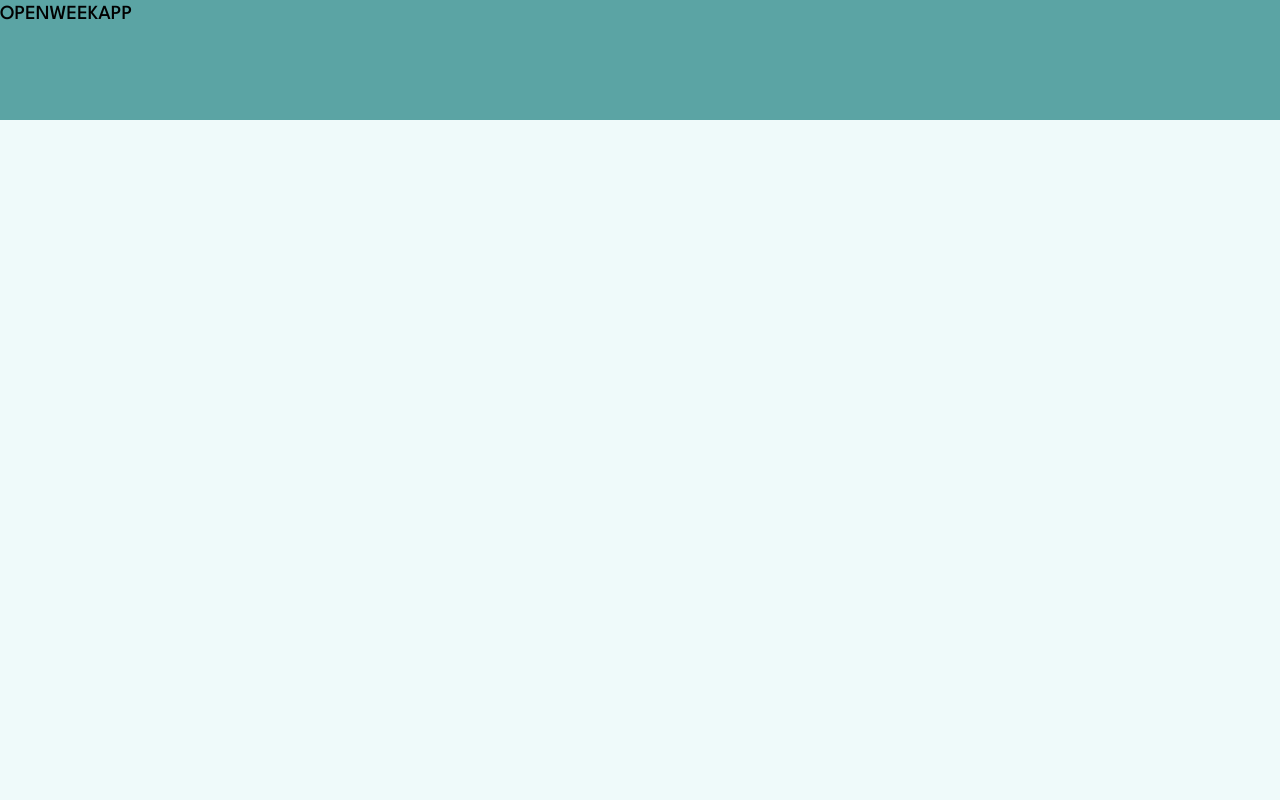
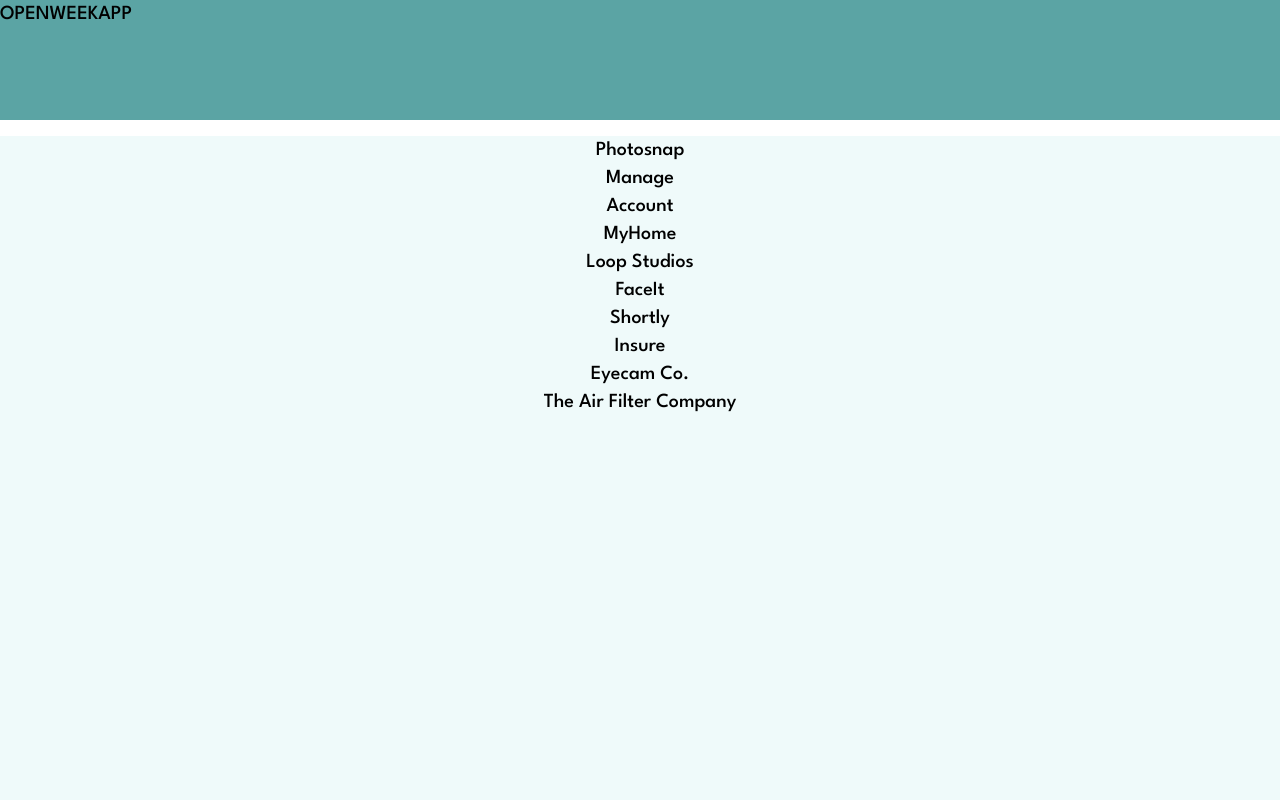
Before and after one commit to Open-Bootcamp/portal-de-empleo, a React (Vite) app: page / in a window 1280 px wide. Shown: the top 800 px of the page. Built offline with nearby package versions, Linux system fonts and the light colour scheme.

Commit message:
add cards container and cards component

```diff
--- a/src/App.jsx
+++ b/src/App.jsx
@@ -1,10 +1,13 @@
+import CardsContainer from './components/CardsContainer'
+
 function App() {
-	return <div className='App text-xl grid grid-rows-layout'>
-		<header className='bg-dark-cyan'>OPENWEEKAPP
-		</header>
-		<main className='bg-light-grayish-cyan-bg text-center min-h-screen'></main>
-		<footer></footer>
-	</div>
+	return (
+		<div className='App text-xl grid grid-rows-layout'>
+			<header className='bg-dark-cyan'>OPENWEEKAPP</header>
+			<CardsContainer />
+			<footer></footer>
+		</div>
+	)
 }
 
 export default App
--- /dev/null
+++ b/src/components/Card.jsx
@@ -0,0 +1,11 @@
+function Card({ jobs }) {
+	return (
+		<div>
+			{jobs.map(job => (
+				<p key={job.id}>{job.company}</p>
+			))}
+		</div>
+	)
+}
+
+export default Card
--- /dev/null
+++ b/src/components/CardsContainer.jsx
@@ -0,0 +1,19 @@
+import Card from './Card'
+import data from '../data/data.json'
+import { useEffect, useState } from 'react'
+
+function CardsContainer() {
+	const [jobs, setJobs] = useState([])
+
+	useEffect(() => {
+		setJobs(data)
+	}, [])
+
+	return (
+		<main className='bg-light-grayish-cyan-bg text-center min-h-screen flex flex-col gap-4 my-4'>
+			<Card jobs={jobs} />
+		</main>
+	)
+}
+
+export default CardsContainer
```
